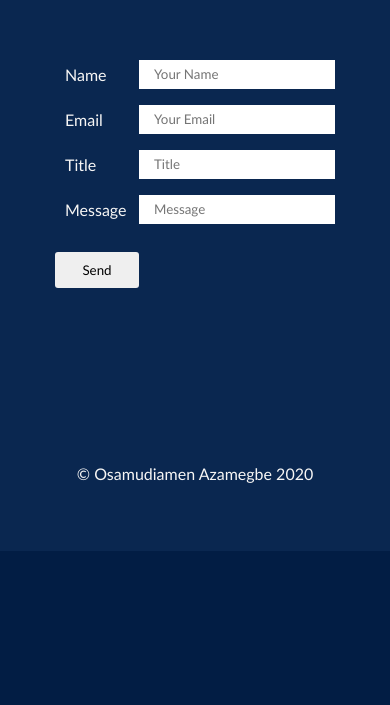
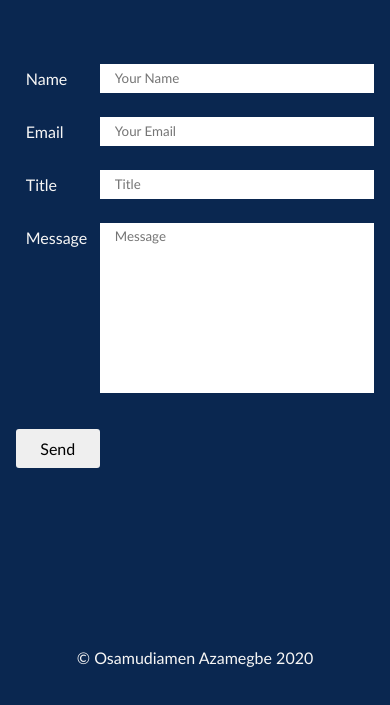
Before and after one commit to OsasAzamegbe/Portfolio-v1, a React (Create React App) app: page / in a window 390 px wide. Shown: the part 4628-5333 px from the top of the page. Before the commit the page ends 5179 px from the top, so only its background shows below. Built offline with nearby package versions, Linux system fonts and the light colour scheme.

Commit message:
FEAT: styled form elements.

```diff
--- a/src/components/ContactForm.css
+++ b/src/components/ContactForm.css
@@ -2,12 +2,18 @@
     display: flex;
     width: 100%;
     padding: 24px 0;
+    font-size: 24px;
+}
+
+.contactform-form{
+    width: 100%;
 }
 
 .form-item{
     display: grid;
-    grid-template-columns: 84px auto;
-    padding: 8px 6px;
+    grid-template-columns: 120px auto;
+    padding: 12px 6px;
+    width: 100%;
 }
 
 .form-label{
@@ -17,6 +23,11 @@
 .form-input{
     border: none;
     padding: 5px 15px;
+    width: 100%;
+}
+
+#message {
+    resize: none;
 }
 
 .btn{
@@ -28,4 +39,21 @@
     padding: 10px 5px;
     border-radius: 3px;
     margin: 12px 0;
+    font-size: inherit;
 }
+
+.form-btn:hover, .form-btn:active{
+    background-color: var(--red);
+    color: var(--primary);
+    transition: all 0.2s ease;
+}
+
+@media screen and (max-width: 960px){
+    .contactform{
+        font-size: 1rem;
+    }
+
+    .form-item{
+        grid-template-columns: 84px auto;
+    }
+}
--- a/src/components/ContactForm.js
+++ b/src/components/ContactForm.js
@@ -20,7 +20,7 @@ const ContactForm = () => {
                 </div>
                 <div className="form-item">
                     <label className="form-label">Message</label>
-                    <input name="message" id="message" type="text" placeholder="Message" className="form-input"/>
+                    <textarea rows="10" cols="25" name="message" id="message" type="text" placeholder="Message" className="form-input"/>
                 </div>
                 <div className="form-item">
                     <button className="btn form-btn" type="submit">Send</button>
--- a/src/components/pages/contact/Contact.css
+++ b/src/components/pages/contact/Contact.css
@@ -16,9 +16,16 @@
 .contact-form-container{
     margin: 60px 0;
     padding: 36px 0;
+    width: 60vw;
 }
 
 .copyrights{
     margin: 24px 0;
     padding: 12px;
 }
+
+@media screen and (max-width: 960px){
+    .contact-form-container{
+        width: 95vw;
+    }
+}
```
